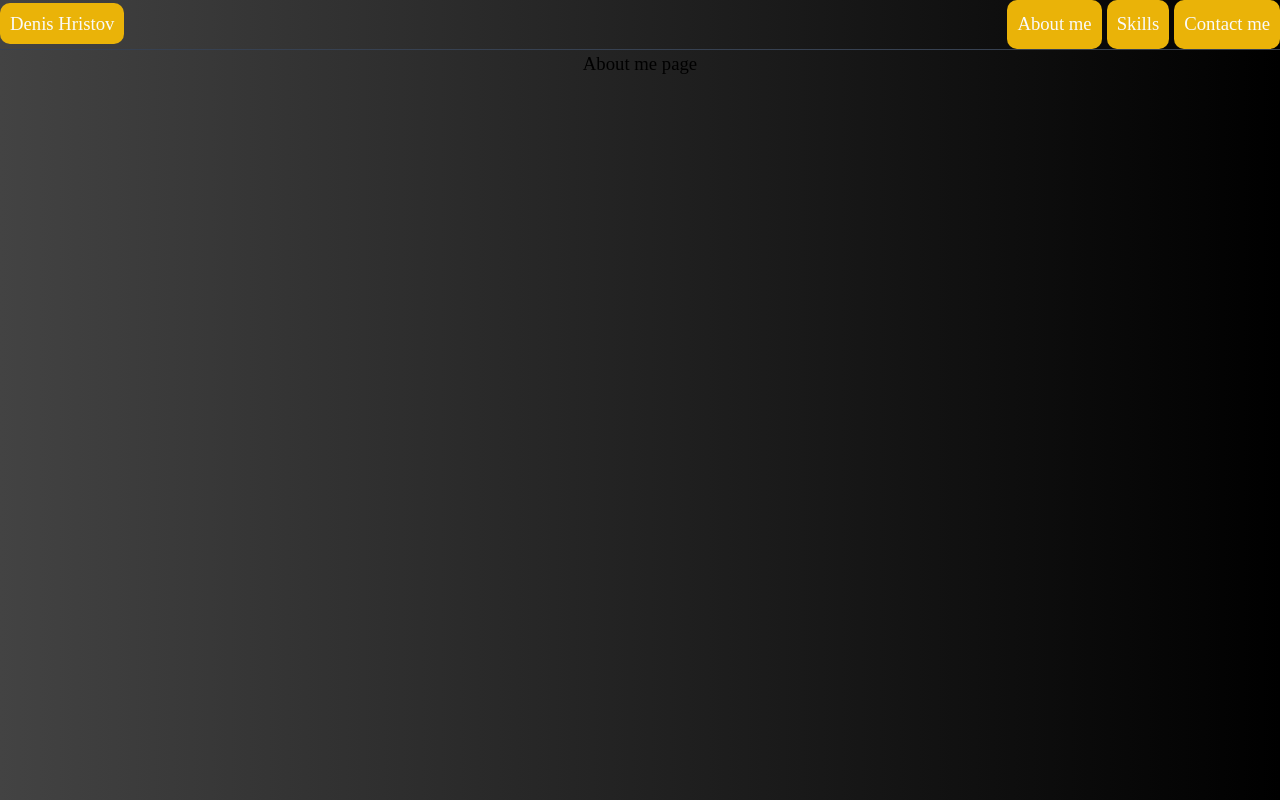
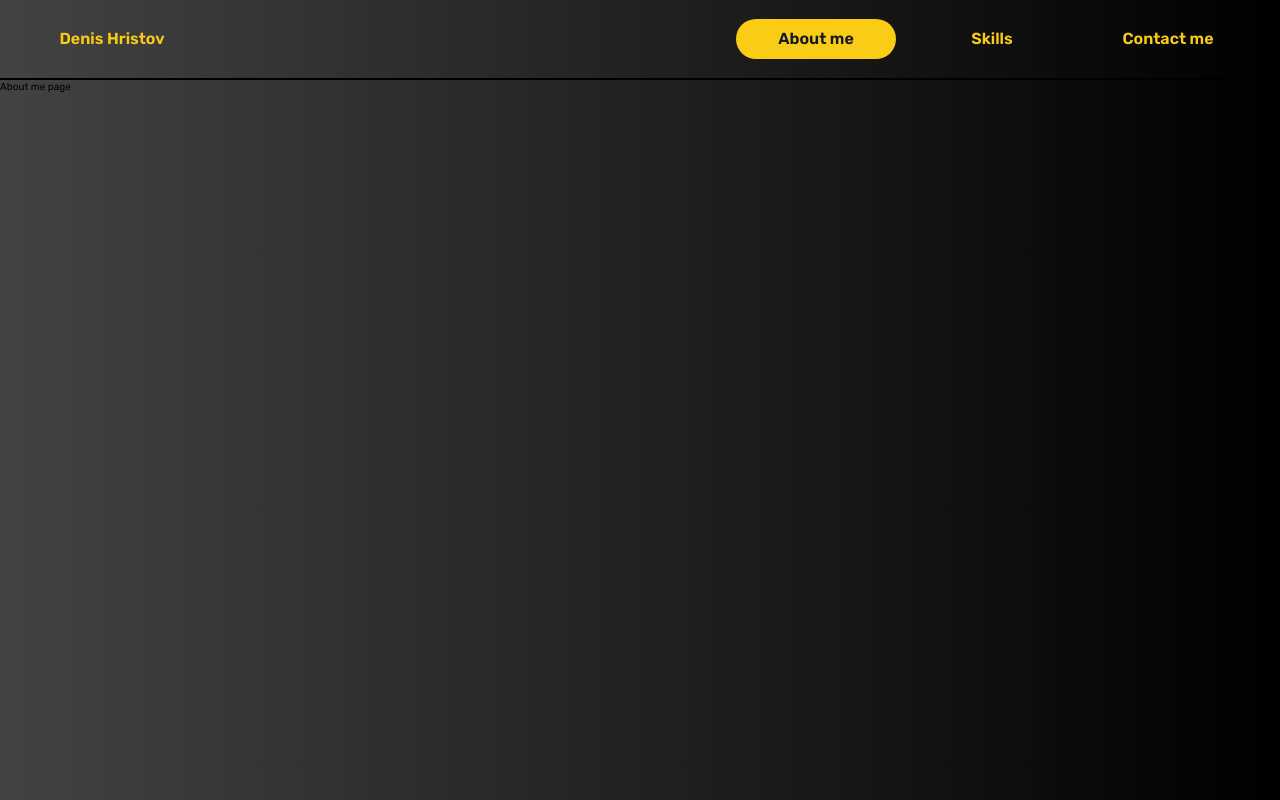
Before and after one commit to DenisHristov12/Personal-Website, a React (Vite) app: page /about in a window 1280 px wide. Built offline with nearby package versions, Linux system fonts and the light colour scheme.

Commit message:
created navbar

```diff
--- a/index.html
+++ b/index.html
@@ -2,20 +2,19 @@
 <html lang="en">
   <head>
     <meta charset="UTF-8" />
+    <link rel="icon" type="image/svg+xml" href="/vite.svg" />
+    <meta name="viewport" content="width=device-width, initial-scale=1.0" />
+
+    <link rel="preconnect" href="https://fonts.googleapis.com" />
+    <link rel="preconnect" href="https://fonts.gstatic.com" crossorigin />
     <link
-      rel="icon"
-      type="image/svg+xml"
-      href="/vite.svg" />
-    <meta
-      name="viewport"
-      content="width=device-width, initial-scale=1.0" />
+      href="https://fonts.googleapis.com/css2?family=Rubik:ital,wght@0,300..900;1,300..900&display=swap"
+      rel="stylesheet" />
 
     <title>Denis Hristov</title>
   </head>
   <body>
     <div id="root"></div>
-    <script
-      type="module"
-      src="/src/main.jsx"></script>
+    <script type="module" src="/src/main.jsx"></script>
   </body>
 </html>
--- a/src/pages/Home.jsx
+++ b/src/pages/Home.jsx
@@ -1,59 +1,60 @@
 import styled from 'styled-components';
 
 // style home page
-// const StyledHome = styled.div`
-//   height: 500px;
-//   margin-top: 110px;
-//   /* height: 100vh; */
-//   display: flex;
-//   /* justify-content: space-between; */
-//   gap: 300px;
-//   align-items: center;
-//   flex-direction: row;
-//   /* overflow-y: scroll; */
-//   background-color: var(--color-yellow-400);
-//   border-radius: 10px;
-// `;
+const StyledHome = styled.div`
+  height: 50rem;
+  margin: 10rem 20rem;
+  /* height: 100vh; */
+  display: flex;
+  /* justify-content: space-between; */
+  gap: 300px;
+  align-items: center;
+  flex-direction: row;
+  /* overflow-y: scroll; */
+  background-color: var(--color-yellow-300);
+  border-radius: 10px;
 
-// const Div = styled.div`
-//   text-align: center;
-//   background-color: var(--color-yellow-200);
-//   color: var(--color-grey-700);
-//   /* background-color: red; */
-//   /* flex: 1; */
-//   width: 400px;
-//   /* margin-top: 15%; */
-//   margin-left: 10%;
-//   border-radius: 32px;
-//   padding: 10px 20px 20px;
-// `;
+  opacity: 0.8;
+`;
 
-// const P = styled.p`
-//   margin-top: 10px;
-// `;
+const Div = styled.div`
+  text-align: center;
+  background-color: var(--color-yellow-200);
+  color: var(--color-grey-700);
+  /* background-color: red; */
+  /* flex: 1; */
+  width: 400px;
+  /* margin-top: 15%; */
+  margin-left: 10%;
+  border-radius: 32px;
+  padding: 10px 20px 20px;
+`;
 
-// const ImgDiv = styled.div`
-//   /* padding-top: 20px; */
-//   /* margin-top: 8%; */
-//   width: auto;
-//   height: 350px;
-//   overflow: hidden;
-//   border-radius: 50%;
-//   margin-right: 100px;
-// `;
+const P = styled.p`
+  margin-top: 10px;
+`;
 
-// const Img = styled.img`
-//   /* margin-top: 10%; */
-//   width: auto;
-//   height: 650px;
-//   margin-bottom: 50px;
-// `;
+const ImgDiv = styled.div`
+  /* padding-top: 20px; */
+  /* margin-top: 8%; */
+  width: auto;
+  height: 400px;
+  overflow: hidden;
+  border-radius: 50%;
+  margin-right: 100px;
+`;
+
+const Img = styled.img`
+  /* margin-top: 10%; */
+  width: auto;
+  height: 650px;
+  margin-bottom: 50px;
+`;
 
 function Home() {
   return (
-    // <StyledHome>
-    {
-      /* <Div>
+    <StyledHome>
+      <Div>
         My name is Denis.
         <P>
           I am a student at Technical University of Sofia who wants to improve
@@ -72,13 +73,9 @@ function Home() {
       </Div>
 
       <ImgDiv>
-        <Img
-          src="DSC_1625.jpg"
-          alt="Photo of Denis Hristov"
-        />
-      </ImgDiv> */
-    }
-    // </StyledHome>
+        <Img src='DSC_1625.jpg' alt='Photo of Denis Hristov' />
+      </ImgDiv>
+    </StyledHome>
   );
 }
 
--- a/src/styles/globalStyles.js
+++ b/src/styles/globalStyles.js
@@ -45,19 +45,19 @@ const GlobalStyles = createGlobalStyle`
 }
 
 html {
-  font-size: 65%;
+  font-size: 62.5%;
 
 }
 
 body {
  background-image: linear-gradient(to right, #434343 0%, black 100%);
- font-family: 'Miltonian Tattoo', serif;
+ font-family: 'Rubik', sans-serif;
 
 
   transition: color 0.3s, background-color 0.3s;
   min-height: 100vh;
   line-height: 1.5;
-  font-size: 1.8rem;
+  /* font-size: 1.8rem; */
 }
 
 button {
@@ -124,3 +124,9 @@ h6 {
 `;
 
 export default GlobalStyles;
+
+// - FONT SIZE SYSTEM (px)
+// 10 / 12 / 14 / 16 / 18 / 20 / 24 / 30 / 36 / 44 / 52 / 62 / 74 / 86 / 98
+
+// - SPACING SYSTEM (px)
+// 2 / 4 / 8 / 12 / 16 / 24 / 32 / 48 / 64 / 80 / 96 / 128
--- a/src/ui/AppLayout.jsx
+++ b/src/ui/AppLayout.jsx
@@ -1,44 +1,20 @@
-import { NavLink, Outlet } from 'react-router-dom';
+import { Outlet } from 'react-router-dom';
 import styled from 'styled-components';
-import { StyledNavLink } from './NavLink';
+
+import NavBar from './NavBar';
 
 const StyledAppLayout = styled.div`
-  display: grid;
-  grid-template-rows: auto 1fr;
-  align-content: center;
-`;
-
-const StyledHeader = styled.header`
-  height: 50px;
-  border-bottom: 1px groove var(--color-grey-700);
-  display: flex;
-  align-items: center;
-  justify-content: space-between;
-`;
-
-const StyledRight = styled.div`
-  display: flex;
-  gap: 5px;
+  height: 100vh;
 `;
 
 const Main = styled.main`
-  place-self: center;
+  /* place-self: center; */
 `;
 
 function AppLayout() {
   return (
     <StyledAppLayout>
-      {/* style header and the links */}
-      <StyledHeader>
-        <div>
-          <StyledNavLink to="/home">Denis Hristov</StyledNavLink>
-        </div>
-        <StyledRight>
-          <StyledNavLink to="/about">About me</StyledNavLink>
-          <StyledNavLink to="/skills">Skills</StyledNavLink>
-          <StyledNavLink to="/contacts">Contact me</StyledNavLink>
-        </StyledRight>
-      </StyledHeader>
+      <NavBar />
 
       <Main>
         <Outlet />
--- /dev/null
+++ b/src/ui/NavBar.jsx
@@ -0,0 +1,51 @@
+import styled from 'styled-components';
+import { StyledNavLink } from './NavLink';
+
+const StyledNav = styled.nav`
+  height: 10%;
+  padding: 0 2.4rem;
+
+  border-bottom: 2px solid black;
+`;
+
+const StyledUl = styled.ul`
+  height: 100%;
+  display: grid;
+  grid-template-columns: 3fr 0.5fr 0.5fr 0.5fr;
+  /* grid-template-rows: 1fr; */
+
+  /* align-content: center; */
+  align-items: center;
+  justify-items: end;
+
+  > * {
+    &:first-child {
+      justify-self: start;
+    }
+  }
+
+  /* gap: 0.8rem; */
+`;
+
+function NavBar() {
+  return (
+    <StyledNav>
+      <StyledUl>
+        <li>
+          <StyledNavLink to='/home'>Denis Hristov</StyledNavLink>
+        </li>
+        <li>
+          <StyledNavLink to='/about'>About me</StyledNavLink>
+        </li>
+        <li>
+          <StyledNavLink to='/skills'>Skills</StyledNavLink>
+        </li>
+        <li>
+          <StyledNavLink to='/contacts'>Contact me</StyledNavLink>
+        </li>
+      </StyledUl>
+    </StyledNav>
+  );
+}
+
+export default NavBar;
--- a/src/ui/NavLink.jsx
+++ b/src/ui/NavLink.jsx
@@ -1,9 +1,38 @@
 import { NavLink } from 'react-router-dom';
 import styled from 'styled-components';
 
+// export const StyledNavLink = styled(NavLink)`
+//   text-decoration: none;
+// `;
+
 export const StyledNavLink = styled(NavLink)`
-  padding: 10px;
-  background-color: var(--color-yellow-500);
-  color: var(--color-grey-50);
-  border-radius: 10px;
+  display: inline-block;
+
+  width: 16rem;
+
+  padding: 0.8rem 1.6rem;
+  margin: 0 0.8rem;
+
+  &:link,
+  &:visited {
+    display: flex;
+    justify-content: center;
+    gap: 1.2rem;
+
+    color: var(--color-yellow-400);
+    font-size: 1.6rem;
+    font-weight: 600;
+    /* padding: 1.2rem 2.4rem; */
+    transition: all 0.5s;
+  }
+
+  /* This works because react-router places the active class on the active NavLink */
+  &:hover,
+  &:active,
+  &.active:link,
+  &.active:visited {
+    color: var(--color-grey-900);
+    background-color: var(--color-yellow-400);
+    border-radius: 50px;
+  }
 `;
```
